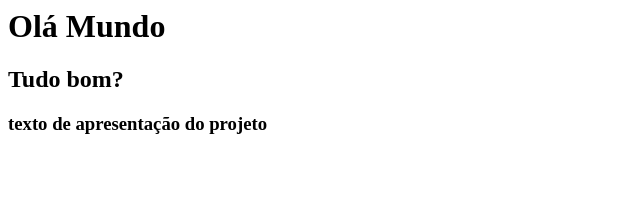
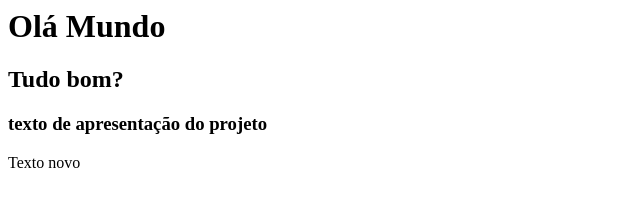
Before and after one commit to jonatasscdc/git_ocean, a plain HTML site: page index.html in a window 1280 px wide. Shown: the full height of the page, 0-640 px from the left. Drawn offline with Linux system fonts and the light colour scheme.

Commit message:
Adicionei um texto novo ao arquivo principal

```diff
--- a/index.html
+++ b/index.html
@@ -5,6 +5,7 @@
             <h1>Olá Mundo</h1>
             <h2>Tudo bom?</h2>
             <h3>texto de apresentação do projeto</h3>
+            <p>Texto novo</p>
         </body>
     </head>
 </html>
```
